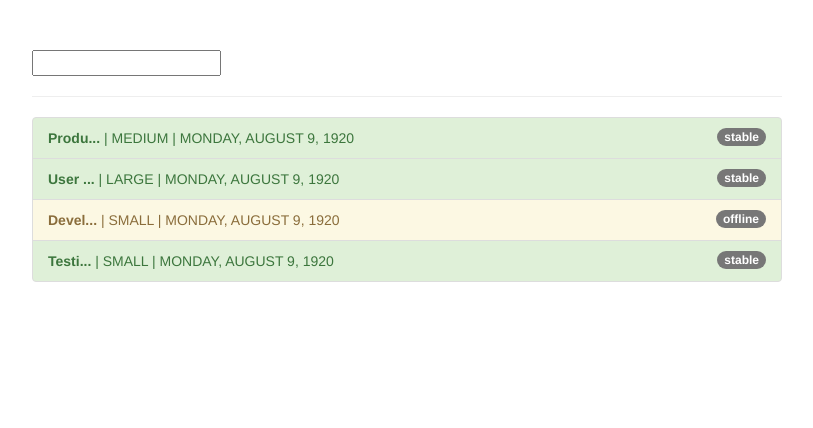
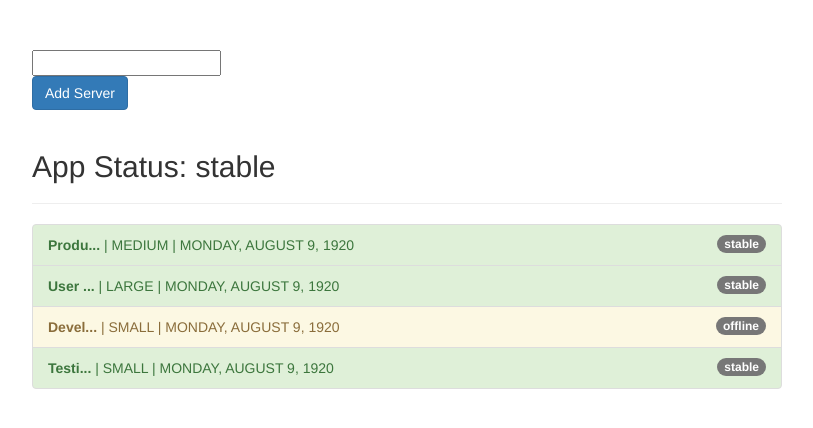
Before and after one commit to kiyimba1/ch1, an Angular app: page / in a window 1280 px wide. Shown: the top 428 px of the page, without its empty margins (233-1046 px from the left). Built offline with nearby package versions, Linux system fonts and the light colour scheme.

Commit message:
Added aync pipes

```diff
--- a/src/app/app.component.html
+++ b/src/app/app.component.html
@@ -2,6 +2,11 @@
   <div class="row">
     <div class="col-xs-12 col-sm-10 col-md-8 col-sm-offset-1 col-md-offset-2">
       <input type="text" [(ngModel)]="filteredStatus">
+      <br>
+      <button class="btn btn-primary" (click)="onAddServer()">Add Server</button>
+      <br>
+      <br>
+      <h2>App Status: {{ appStatus | async }}</h2>
       <hr />
       <ul class="list-group">
         <li
--- a/src/app/app.component.ts
+++ b/src/app/app.component.ts
@@ -6,6 +6,11 @@
   styleUrls: ['./app.component.css']
 })
 export class AppComponent {
+  appStatus = new Promise((resolve, reject) => {
+    setTimeout(() => {
+      resolve('stable');
+    }, 2000);
+  })
   servers = [
     {
       instanceType: 'medium',
@@ -40,5 +45,14 @@
     };
   }
 
-  filteredStatus = ''
+  filteredStatus = '';
+
+  onAddServer() {
+    this.servers.push({
+      instanceType: 'small',
+      name: 'New Server',
+      status: 'stable',
+      started: new Date(12, 1, 2011)
+    })
+  }
 }
--- a/src/app/filter.pipe.ts
+++ b/src/app/filter.pipe.ts
@@ -1,7 +1,8 @@
 import { Pipe, PipeTransform } from '@angular/core';
 
 @Pipe({
-  name: 'filter'
+  name: 'filter',
+  pure: false
 })
 export class FilterPipe implements PipeTransform {
 
```
